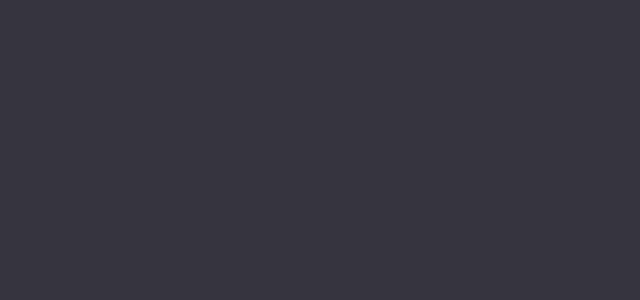
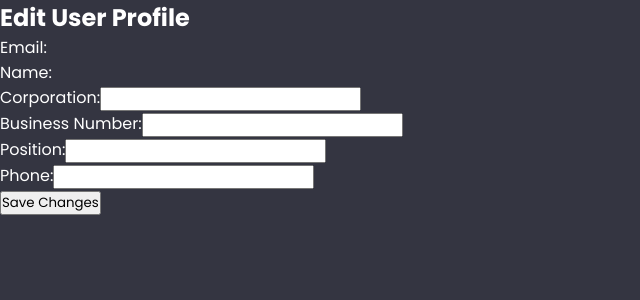
Before and after one commit to KT5BigProject14/FrontEnd, a React (Create React App) app in the folder pro/: page /edit-profile in a window 1280 px wide. Before the commit this address had no page. Shown: the top 300 px of the page, without its empty margins (0-640 px from the left). Built offline with nearby package versions, Linux system fonts and the light colour scheme.

Commit message:
add: UserProfile & editUserProfile

```diff
--- a/pro/src/App.js
+++ b/pro/src/App.js
@@ -4,11 +4,13 @@ import { BrowserRouter as Router, Route, Routes } from 'react-router-dom';
 import Login from './LoginPage';
 import Signup from './SignUpPage';
 import UserProfile from './UserProfile';
+import EditUserProfile from './Edit_UserProfile';
 // import Home from './HomePage';
 import SignupNext from "./SignUpNextPage";
 import HeroComponent from './HeroComponent';
 import Chat from './Chat_';
 import TextRevealCardPreview from './test';
+import PWFind from './PW_find';
 
 function App() {
   const [isLoggedIn, setIsLoggedIn] = useState(false);
@@ -36,9 +38,11 @@ function App() {
         <Route path="/signup" element={<Signup />} />
         <Route path="/signup-next" element={<SignupNext />} />
         <Route path="/profile" element={<UserProfile handleLogout={handleLogout} />} />
+        <Route path="/edit-profile" element={<EditUserProfile handleLogout={handleLogout} />} />
         <Route path="/HeroComponent" element={<HeroComponent />} />
         <Route path="/Chat_" element={<Chat />} />
         <Route path="/test" element={<TextRevealCardPreview />} />
+        <Route path="/pw-find" element={<PWFind />} />
 
       </Routes>
     </Router>
--- /dev/null
+++ b/pro/src/Edit_UserProfile.js
@@ -0,0 +1,142 @@
+// Edit_UserProfile.js
+import React, { useState, useEffect } from "react";
+import { useNavigate } from "react-router-dom";
+// import "./Edit_UserProfile.css";
+
+const EditUserProfile = () => {
+  const navigate = useNavigate();
+  const [userInfo, setUserInfo] = useState({
+    email: "",
+    user_name: "",
+    corporation: "",
+    business_number: "",
+    position: "",
+    phone: ""
+  });
+
+  useEffect(() => {
+    const token = sessionStorage.getItem("token");
+    if (token) {
+      fetchUserInfo(token).then(data => {
+        setUserInfo({
+          email: data.email,
+          user_name: data.user_name,
+          corporation: data.corporation,
+          business_number: data.business_number,
+          position: data.position,
+          phone: data.phone
+        });
+      });
+    }
+  }, []);
+
+  const fetchUserInfo = async (token) => {
+    try {
+      const response = await fetch('https://api.example.com/data', {
+        method: 'GET',
+        headers: {
+          'Authorization': `Bearer ${token}`,
+          'Content-Type': 'application/json'
+        }
+      });
+      if (!response.ok) {
+        throw new Error('Network response was not ok');
+      }
+      const data = await response.json();
+      return data;
+    } catch (error) {
+      console.error('Error:', error);
+      return {
+        email: "",
+        user_name: "",
+        corporation: "",
+        business_number: "",
+        position: "",
+        phone: ""
+      };
+    }
+  };
+
+  const handleInputChange = (e) => {
+    const { name, value } = e.target;
+    setUserInfo({ ...userInfo, [name]: value });
+  };
+
+  const handleSubmit = async (e) => {
+    e.preventDefault();
+    const token = sessionStorage.getItem("token");
+
+    try {
+      const response = await fetch('https://api.example.com/update', {
+        method: 'POST',
+        headers: {
+          'Authorization': `Bearer ${token}`,
+          'Content-Type': 'application/json'
+        },
+        body: JSON.stringify(userInfo)
+      });
+
+      if (!response.ok) {
+        throw new Error('Network response was not ok');
+      }
+
+      // Navigate back to user profile or show success message
+      navigate("/user-profile");
+    } catch (error) {
+      console.error('Error:', error);
+    }
+  };
+
+  return (
+    <div className="edit-user-profile">
+      <h2>Edit User Profile</h2>
+      <form onSubmit={handleSubmit}>
+        <div>
+          <label>Email: {userInfo.email}</label>
+        </div>
+        <div>
+          <label>Name: {userInfo.user_name}</label>
+        </div>
+        <div>
+          <label>Corporation:</label>
+          <input
+            type="text"
+            name="corporation"
+            value={userInfo.corporation}
+            onChange={handleInputChange}
+          />
+        </div>
+        <div>
+          <label>Business Number:</label>
+          <input
+            type="text"
+            name="business_number"
+            value={userInfo.business_number}
+            onChange={handleInputChange}
+          />
+        </div>
+        <div>
+          <label>Position:</label>
+          <input
+            type="text"
+            name="position"
+            value={userInfo.position}
+            onChange={handleInputChange}
+          />
+        </div>
+        <div>
+          <label>Phone:</label>
+          <input
+            type="text"
+            name="phone"
+            value={userInfo.phone}
+            onChange={handleInputChange}
+          />
+        </div>
+        <button type="submit">Save Changes</button>
+      </form>
+    </div>
+  );
+};
+
+export default EditUserProfile;
--- a/pro/src/LoginPage.js
+++ b/pro/src/LoginPage.js
@@ -61,6 +61,9 @@ const Login = ({ setIsLoggedIn }) => {
           <label style={{ color: "red" }}>이메일 혹은 비밀번호가 틀렸습니다.</label>
         )}
         <button type="submit">로그인</button>
+        <p className="pw-find">
+          비밀번호를 잊으셨나요? <Link to="/pw-find">PW찾기</Link>
+        </p>
         <p className="signup-link">
           아직 회원이 아니신가요? <Link to="/signup">회원가입</Link>
         </p>
--- /dev/null
+++ b/pro/src/PW_find.js
@@ -0,0 +1,9 @@
+import React, { useState, useEffect } from "react";
+import { useNavigate } from "react-router-dom";
+// import "./PW_find.css";
+
+const PWFind =() => {
+
+};
+
+export default PWFind;
--- a/pro/src/UserProfile.css
+++ b/pro/src/UserProfile.css
@@ -1,21 +1,40 @@
-/* UserProfile.css */
 .user-profile {
   padding: 20px;
+  max-width: 400px;
+  margin: auto;
+  border: 1px solid #ccc;
+  border-radius: 10px;
+  background-color: #000000;
 }
 
-  .user-logout-btn-container {
-    margin-top: 20px;
+.user-info p {
+  margin: 10px 0;
 }
 
+.user-actions {
+  display: flex;
+  flex-direction: column;
+  align-items: center;
+}
+
+.user-edit-btn,
 .user-logout-btn {
+  display: flex;
+  align-items: center;
+  justify-content: center;
+  padding: 10px 20px;
+  margin: 10px 0;
   background-color: #007bff;
   color: white;
   border: none;
-    padding: 10px 20px;
+  border-radius: 5px;
   cursor: pointer;
-    display: flex;
-    align-items: center;
-    justify-content: space-between;
+  text-decoration: none;
+}
+
+.user-edit-btn:hover,
+.user-logout-btn:hover {
+  background-color: #0056b3;
 }
 
 .move-page-icon {
--- a/pro/src/UserProfile.js
+++ b/pro/src/UserProfile.js
@@ -1,21 +1,95 @@
 // UserProfile.js
 import { faChevronRight } from "@fortawesome/free-solid-svg-icons";
 import { FontAwesomeIcon } from "@fortawesome/react-fontawesome";
-import React from "react";
+import React, { useEffect, useState } from "react";
 import { useNavigate } from "react-router-dom";
 import "./UserProfile.css";
 
 const UserProfile = ({ handleLogout }) => {
   const navigate = useNavigate();
+  const [userInfo, setUserInfo] = useState({
+    email: "",
+    user_name: "",
+    corporation: "",
+    business_number: "",
+    position: "",
+    phone: ""
+  });
+
+  useEffect(() => {
+    const token = sessionStorage.getItem("token");
+    if (token) {
+      // 토큰을 사용하여 서버에서 사용자 정보를 가져오는 함수 호출
+      fetchUserInfo(token).then(data => {
+        setUserInfo({
+          email: data.email,
+          user_name: data.user_name,
+          corporation: data.corporation,
+          business_number: formatBusinessNumber(data.business_number),
+          position: data.position,
+          phone: data.phone
+        });
+      });
+    }
+  }, []);
+
+  const fetchUserInfo = async (token) => {
+    try {
+      const response = await fetch('https://api.example.com/data', {
+        method: 'GET',
+        headers: {
+          'Authorization': `Bearer ${token}`,
+          'Content-Type': 'application/json'
+        }
+      });
+      if (!response.ok) {
+        throw new Error('Network response was not ok');
+      }
+      const data = await response.json();
+      return data;
+    } catch (error) {
+      console.error('Error:', error);
+      return {
+        email: "",
+        user_name: "",
+        corporation: "",
+        business_number: "",
+        position: "",
+        phone: ""
+      };
+    }
+  };
+
+  const formatBusinessNumber = (number) => {
+    return `${number.slice(0, 3)}-${number.slice(3, 5)}-${number.slice(5)}`;
+  };
 
   const handleLogoutClick = () => {
     handleLogout();
     navigate("/");
   };
 
+  const handleEditProfile = () => {
+    navigate("/edit-profile");
+  };
+
   return (
     <div className="user-profile">
-      <div className="user-logout-btn-container">
+      <div className="user-info">
+        <p>이메일: {userInfo.email}</p>
+        <p>이름: {userInfo.user_name}</p>
+        <p>회사: {userInfo.corporation}</p>
+        <p>사업자번호: {userInfo.business_number}</p>
+        <p>직책: {userInfo.position}</p>
+        <p>전화번호: {userInfo.phone}</p>
+      </div>
+      <div className="user-actions">
+        <button className="user-edit-btn" onClick={handleEditProfile}>
+          내 정보 수정하기
+          <div className="move-page-icon">
+            <FontAwesomeIcon icon={faChevronRight} />
+          </div>
+        </button>
         <button className="user-logout-btn" onClick={handleLogoutClick}>
           로그아웃
           <div className="move-page-icon">
```
Lines whose indentation alone changed are shown as unchanged.
